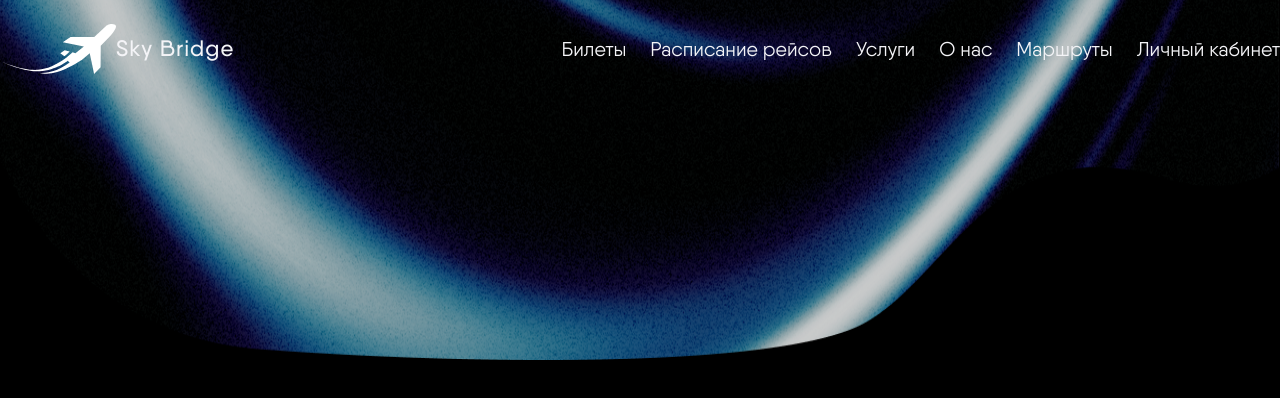
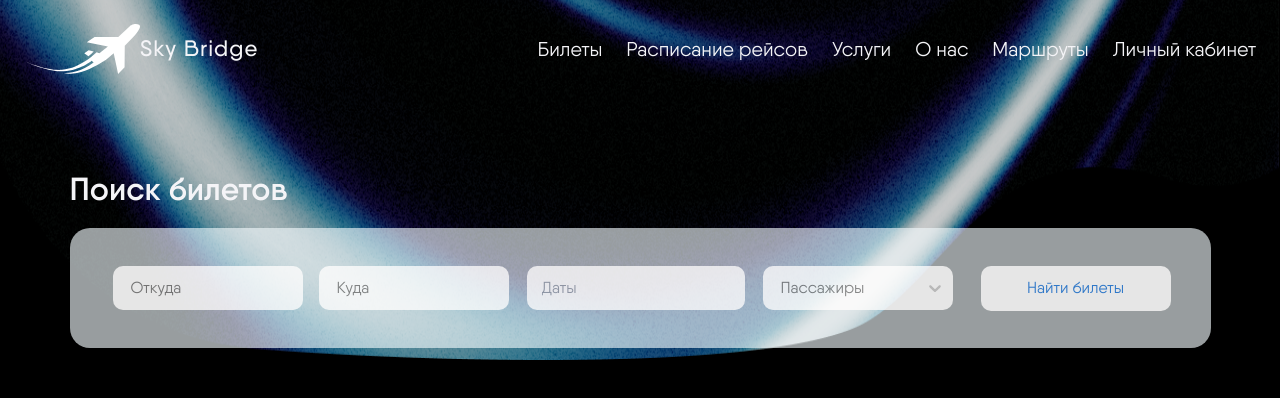
Before and after one commit to Oldsmob1le/kinoarea-react, a Next.js app: page / in a window 1280 px wide. Shown: the top 398 px of the page. Built offline with nearby package versions, Linux system fonts and the light colour scheme.

Commit message:
14.03 home 2

```diff
--- a/src/app/page.tsx
+++ b/src/app/page.tsx
@@ -5,6 +5,7 @@ import Popular from '@/components/main/slider/popular';
 export default function Home() {
   return (
       <>
+        <Search />
       </>
   );
 }
--- a/src/components/header/header.tsx
+++ b/src/components/header/header.tsx
@@ -1,6 +1,5 @@
 'use client';
-'use client';
-import { LogoIcon, MenuIcon, UserIcon } from '@/ui/icons'; // Assuming there's an icon component for the user account
+import { LogoIcon, MenuIcon, UserIcon } from '@/ui/icons';
 import React, { useState } from 'react';
 import Image from 'next/image';
 import { Banner } from '@/ui/icons';
@@ -42,12 +41,12 @@ const Header = () => {
         }}
       />
 
-      <div style={logoStyle}>
+      <div style={logoStyle} className='px-xl'>
         <LogoIcon />
         <p>Sky Bridge</p>
       </div>
 
-      <div className="hidden tablet:flex items-center gap-xl text-h1">
+      <div className="hidden tablet:flex items-center gap-xl text-h1 px-xl">
         <a href="#">Билеты</a>
         <a href="#">Расписание рейсов</a>
         <a href="#">Услуги</a>
@@ -64,13 +63,12 @@ const Header = () => {
         {/* Add the user account icon here */}
       </div>
 
-      <div className={`flex tablet:hidden items-end mr-3xl  ${isMenuOpen ? 'flex-col' : 'hidden'}`}>
-        <a href="#" className="mb-xs">Билеты</a>
-        <a href="#" className="mb-xs">Услуги</a>
-        <a href="#" className="mb-xs">О нас</a>
-        <a href="#" className="mb-xs">Маршруты</a>
-        <a href="#" className="mb-xs">Расписание рейсов</a>
-        <a href="#" className="mb-xs">Личный кабинет</a>
+      <div className={`flex text-h1 tablet:hidden items-end mr-4xl  ${isMenuOpen ? 'flex-col' : 'hidden'}`}>
+        <a href="#" className="mb-m mt-3xl">Билеты</a>
+        <a href="#" className="mb-m">Услуги</a>
+        <a href="#" className="mb-m">О нас</a>
+        <a href="#" className="mb-m">Маршруты</a>
+        <a href="#" className="mb-m">Расписание рейсов</a>
       </div>
     </div>
   )
--- a/src/components/main/search.tsx
+++ b/src/components/main/search.tsx
@@ -39,9 +39,7 @@ const Search = () => {
     alignItems: 'center',
     borderRadius: '20px',
     background: 'rgb(241, 249, 252, 0.7)',
-    maxWidth: '1300px',
     opacity: '0.9',
-    height: '120px',
   };
 
   const inputFieldStyle = {
@@ -78,9 +76,9 @@ const Search = () => {
   };
 
   return (
-    <div className='mt-5xl'>
+    <div className='mt-5xl px-l '>
       <h2 className='text-gray-1 text-display-2 font-semibold'>Поиск билетов</h2>
-      <div style={{ ...inputStyle, margin: '20px auto' }} className='pr-[40px] pl-[50px]'>
+      <div style={{ ...inputStyle, margin: '20px auto' }} className='pr-[40px] pl-[35px] max-w-[1300px] h-[120px] '>
       <Select
         options={optionsFrom}
         placeholder='Откуда'
@@ -89,10 +87,11 @@ const Search = () => {
           DropdownIndicator: CustomDropdownIndicator,
         }}
         name='from'
-        inputId={'0'} // Преобразуем число в строку здесь
+        inputId={'0'}
       />
 
         <Select
+          className=''
           options={optionsTo}
           placeholder='Куда'
           styles={selectStyles}
--- a/src/components/main/searchButton.tsx
+++ b/src/components/main/searchButton.tsx
@@ -6,7 +6,7 @@ const SearchButton = () => {
     width: '190px',
     height: '45px',
     borderRadius: '10px',
-    marginLeft: '30px',
+    marginLeft: '20px',
     color: 'rgba(3, 102, 214, 0.8)',
   };
 
```
